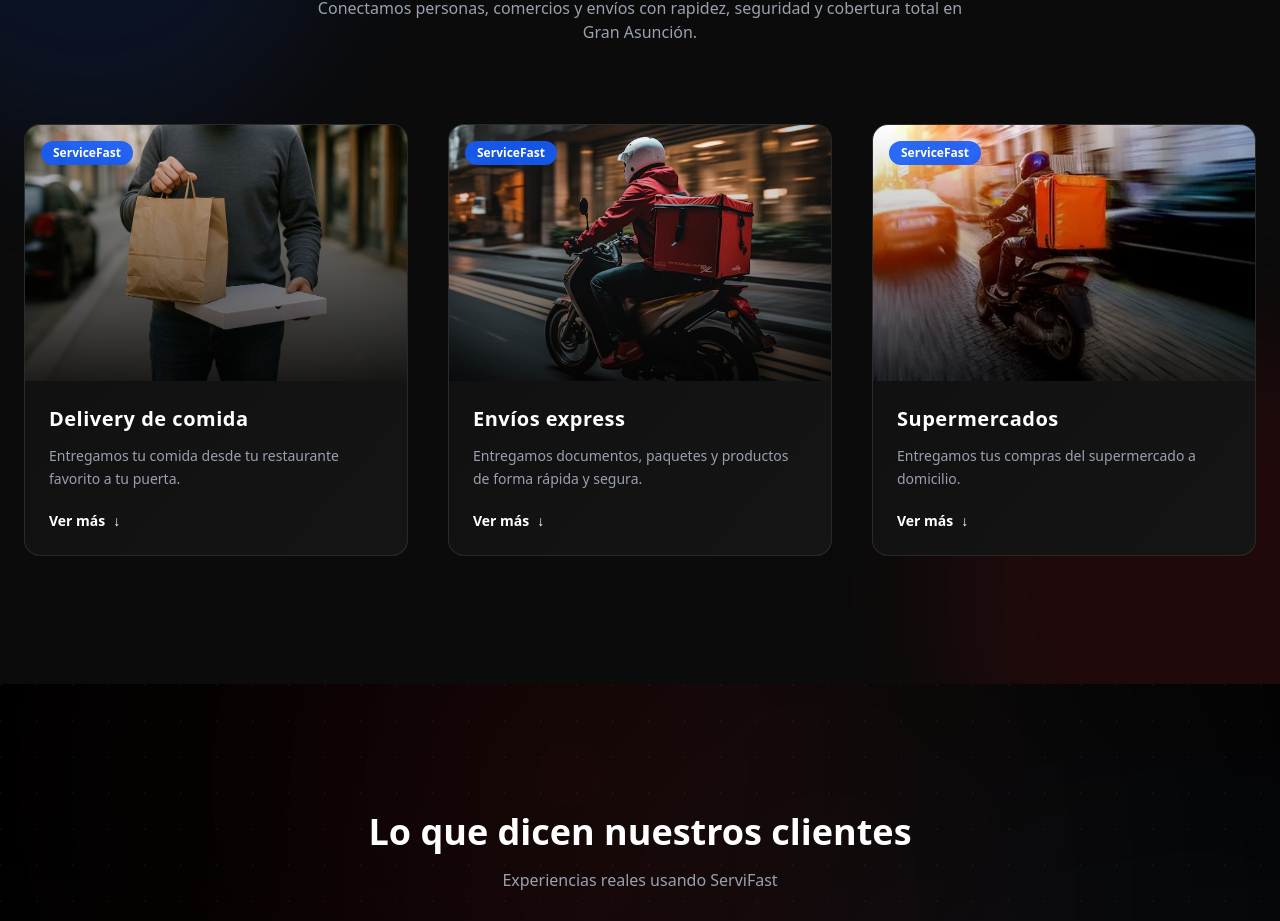
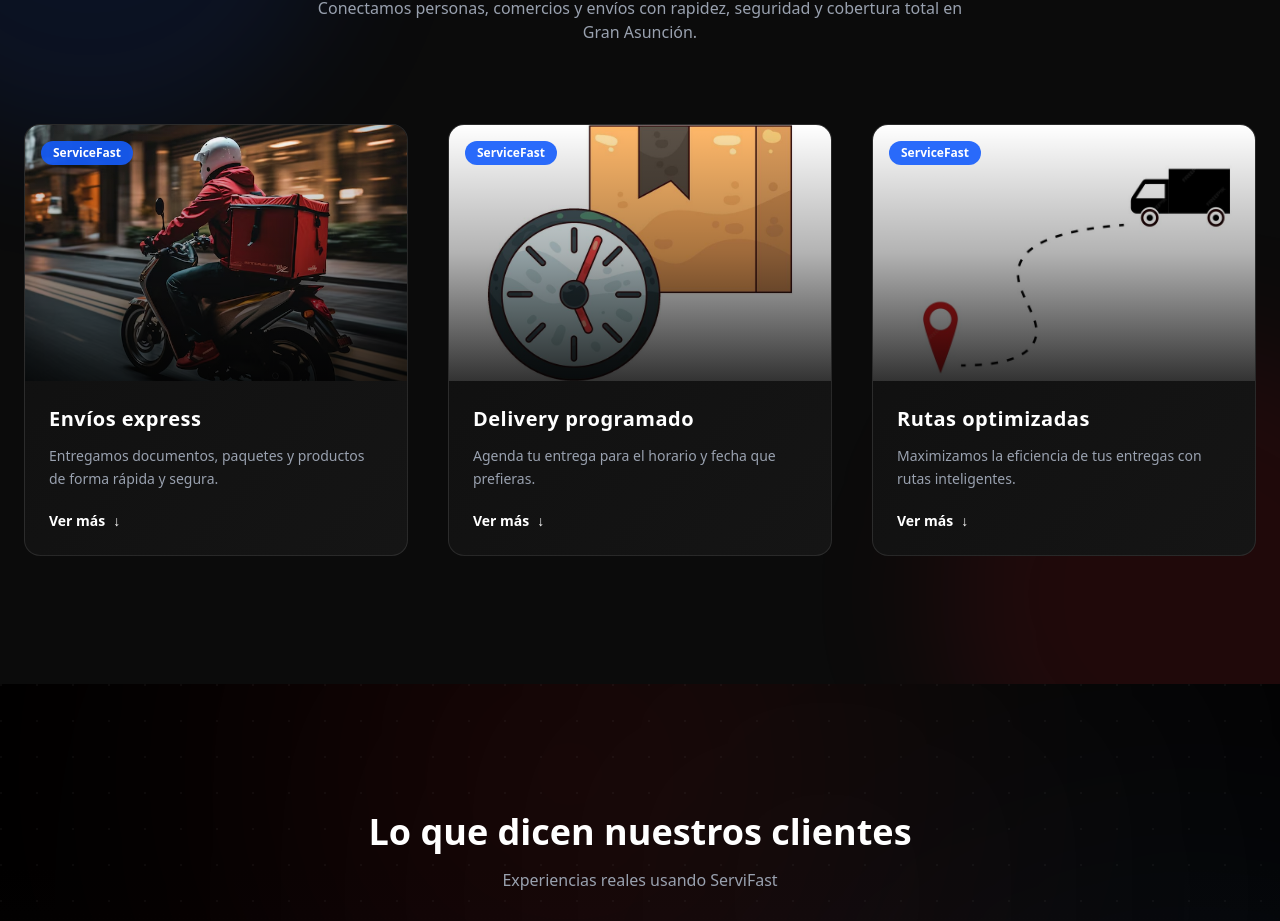
Before and after one commit to maulopezgauto/serviceFast, a React (Vite) app in the folder serviceFast/: page / in a window 1280 px wide. Shown: the part 996-1917 px from the top of the page. Built offline with nearby package versions, Linux system fonts and the light colour scheme.

Commit message:
Services section updated

```diff
--- a/serviceFast/src/assets/landingPageInfo.js
+++ b/serviceFast/src/assets/landingPageInfo.js
@@ -2,8 +2,8 @@ import delivery1 from './serviceFast/delivery1.jpg'
 import delivery2 from './serviceFast/delivery2.jpg'
 import delivery3 from './serviceFast/delivery3.jpg'
 import delivery5 from './serviceFast/delivery5.jpg'
-import delivery6 from './serviceFast/delivery6.avif'
-import delivery18 from './serviceFast/delivery18.webp'
+import delivery6 from './serviceFast/deliveryProgramado.jpg'
+import delivery20 from './serviceFast/delivery20.jpg'
 import delivery17 from './serviceFast/delivery17.avif'
 import noPfpM from './faces/noPfp.jpg'
 import noPfpW from './faces/noPfpW.jpg'
@@ -19,20 +19,6 @@ export const heroData = {
 export const servicesData = [
   {
     id: 1,
-    title: "Delivery de comida",
-    description: "Entregamos tu comida desde tu restaurante favorito a tu puerta.",
-    fullDescription: "Realizamos entregas rápidas y seguras de comida que compres en restaurantes, fast food, cafeterías y locales gastronómicos. Tú compras donde elijas, nos contactas por WhatsApp o formulario, y nosotros nos encargamos de entregar tu pedido en las mejores condiciones.",
-    icon: "🍔",
-    features: [
-      "Contacta por WhatsApp o formulario",
-      "Comida entregada fresca y caliente",
-      "Seguimiento en tiempo real",
-      "Entregas rápidas y confiables"
-    ],
-    imagen: delivery1
-  },
-  {
-    id: 2,
     title: "Envíos express",
     description: "Entregamos documentos, paquetes y productos de forma rápida y segura.",
     fullDescription: "Por tu parte, retira o prepara lo que necesites enviar. Luego contacta a ServiFast por WhatsApp o formulario con los detalles. Nosotros nos encargamos de recoger y entregar de forma segura, con seguimiento completo del envío y máxima confiabilidad.",
@@ -46,50 +32,7 @@ export const servicesData = [
     imagen: delivery17,
   },
   {
-    id: 3,
-    title: "Supermercados",
-    description: "Entregamos tus compras del supermercado a domicilio.",
-    fullDescription: "Compra en tu supermercado o tienda conveniencia de preferencia. Una vez lista tu compra, contacta a ServiFast por WhatsApp o formulario. Nos encargamos de recoger y llevar todos tus productos a tu hogar de forma segura y organizada.",
-    icon: "🛒",
-    features: [
-      "Contacta por WhatsApp o formulario",
-      "Productos entregados en buen estado",
-      "Entregas rápidas y confiables",
-      "Disponible todo el día"
-    ],
-    imagen: delivery18
-
-  },
-  {
-    id: 4,
-    title: "Farmacias",
-    description: "Entrega de medicamentos y productos farmacéuticos con confidencialidad.",
-    fullDescription: "Retira o prepara tus medicamentos y productos de farmacia. Luego comunícate con ServiFast por WhatsApp o formulario. Realizamos entregas con máxima confidencialidad, cuidado y responsabilidad en el manejo de medicamentos y productos sensibles.",
-    icon: "💊",
-    features: [
-      "Solicita por WhatsApp o formulario",
-      "Entrega confidencial y segura",
-      "Cuidado especial en medicamentos",
-      "Disponible todo el día"
-    ],
-    imagen: delivery3,
-  },
-  {
-    id: 5,
-    title: "Servicios corporativos",
-    description: "Entregas especiales para empresas y comercios con soluciones personalizadas.",
-    fullDescription: "Para empresas y comercios que necesitan entregas especiales. Prepara lo que necesites enviar y contacta a ServiFast por WhatsApp o formulario con tus requerimientos. Ofrecemos soluciones personalizadas, múltiples recolecciones diarias y atención dedicada para tu negocio.",
-    icon: "🏢",
-    features: [
-      "Contacta para solicitar servicio",
-      "Soluciones personalizadas",
-      "Múltiples entregas diarias",
-      "Atención empresarial dedicada"
-    ],
-    imagen: delivery5,
-  },
-  {
-    id: 6,
+    id: 2,
     title: "Delivery programado",
     description: "Agenda tu entrega para el horario y fecha que prefieras.",
     fullDescription: "Tienes una compra que necesitas entregar en una fecha y hora específica. Contacta a ServiFast por WhatsApp o formulario indicando tus detalles. Nos encargamos de programar y ejecutar entregas puntuales según tu disponibilidad y necesidades.",
@@ -101,6 +44,14 @@ export const servicesData = [
       "Flexibilidad en programación"
     ],
     imagen: delivery6,
+  },
+  {
+    id:3,
+    title: "Rutas optimizadas",
+    description: "Maximizamos la eficiencia de tus entregas con rutas inteligentes.",
+    fullDescription: "¿Tienes múltiples entregas o rutas complejas? Contacta a ServiFast por WhatsApp o formulario con los detalles de tus pedidos. Utilizamos tecnología avanzada para optimizar rutas, reducir tiempos de entrega y garantizar que tus pedidos lleguen rápido y sin contratiempos.",
+    icon: "🗺️",
+    imagen: delivery20,
   },
 ];
 
```
Also changed, not shown: serviceFast/src/assets/serviceFast/delivery20.jpg (added), serviceFast/src/assets/serviceFast/deliveryProgramado.jpg (added).
